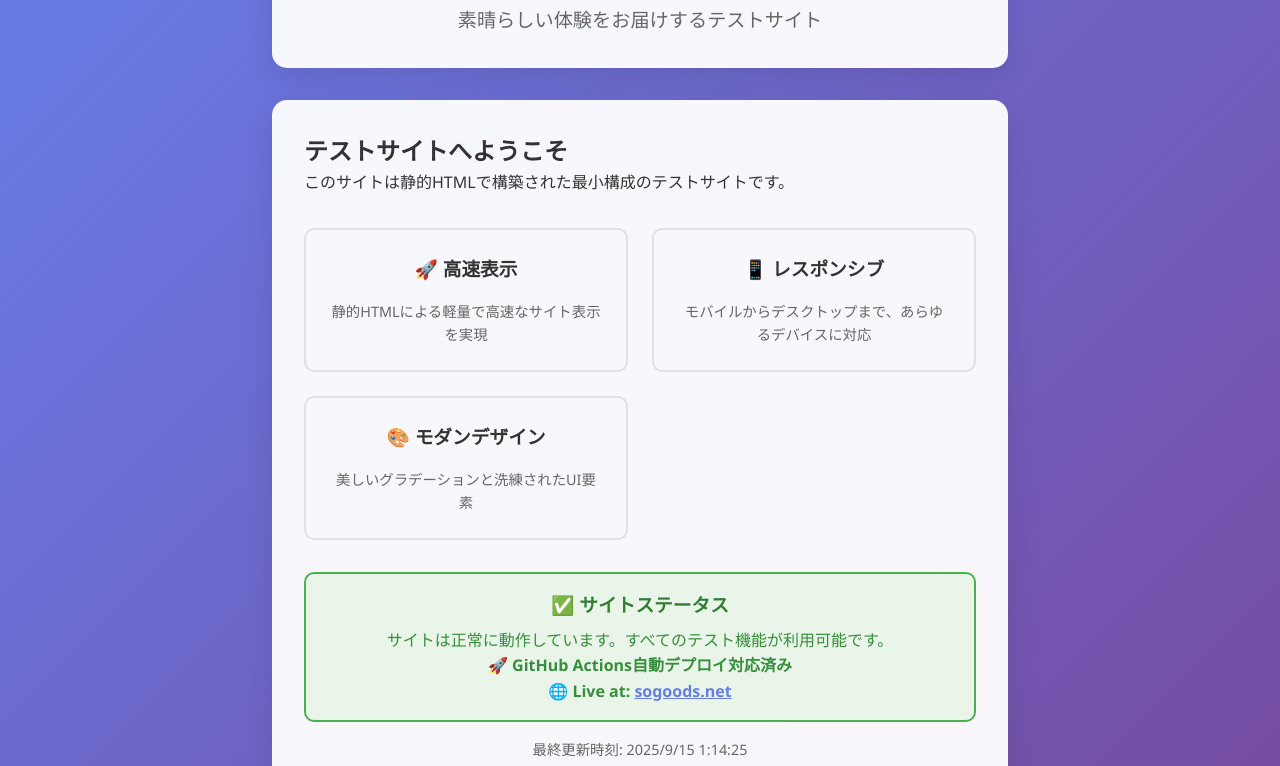
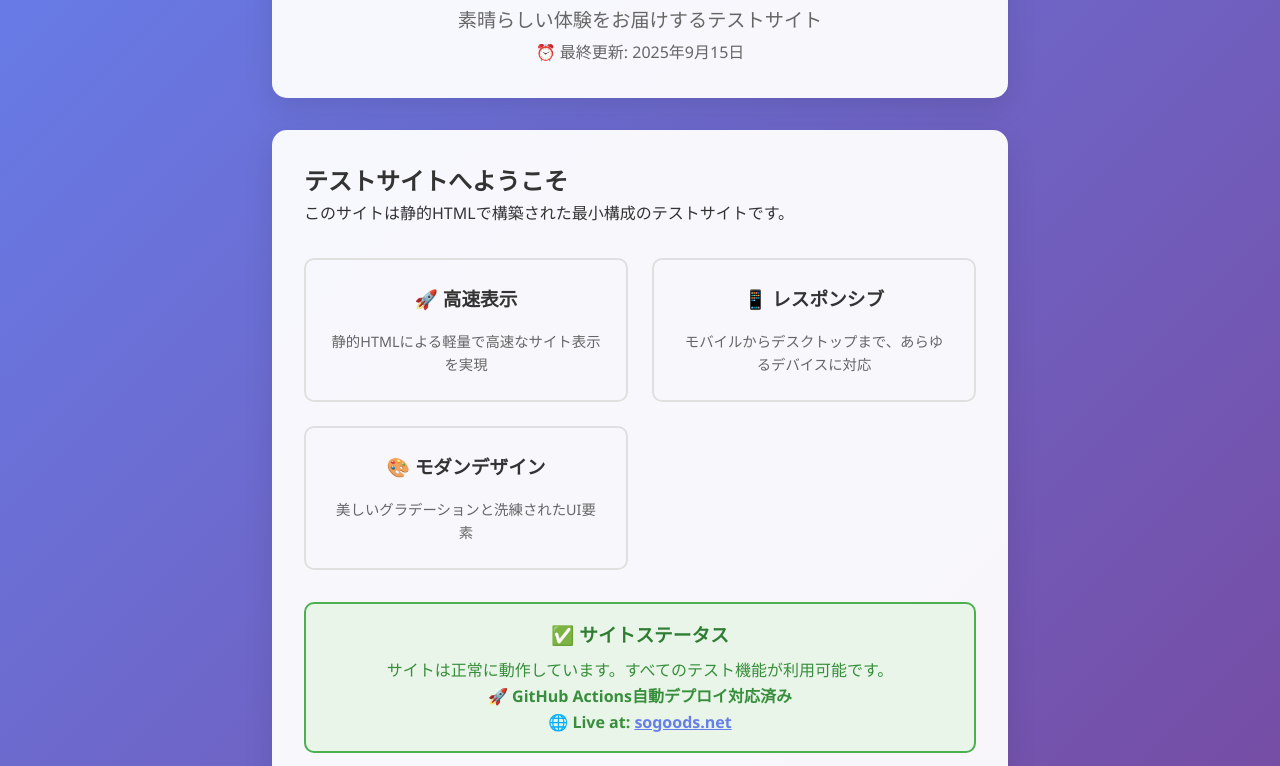
Before and after one commit to sogoodsnet/sogoods.net-www, a plain HTML site: page index.html in a window 1280 px wide. Shown: the part 139-905 px from the top of the page. Drawn offline with Linux system fonts and the light colour scheme.

Commit message:
test: 自動デプロイのテスト
⏰ 更新内容:
- 最終更新日を追加
- 自動デプロイ機能の動作確認

🚀 期待される動作:
1. このプッシュでGitHub Actions自動実行
2. 数分後に https://sogoods.net/ が自動更新
3. 新しい「最終更新」文言が表示される

```diff
--- a/index.html
+++ b/index.html
@@ -107,6 +107,7 @@
         <div class="header">
             <h1>🌟 SoGoods.net</h1>
             <p>素晴らしい体験をお届けするテストサイト</p>
+            <p><small>⏰ 最終更新: 2025年9月15日</small></p>
         </div>
 
         <div class="content">
```
